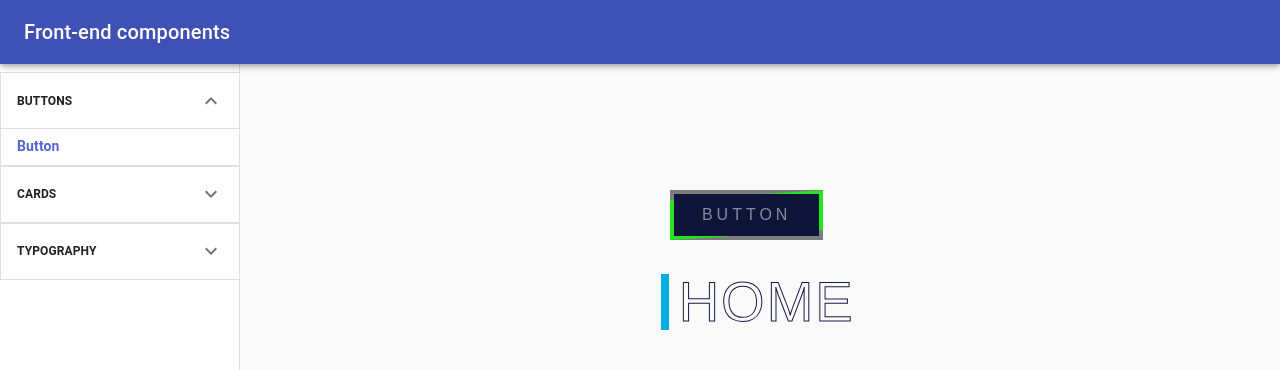
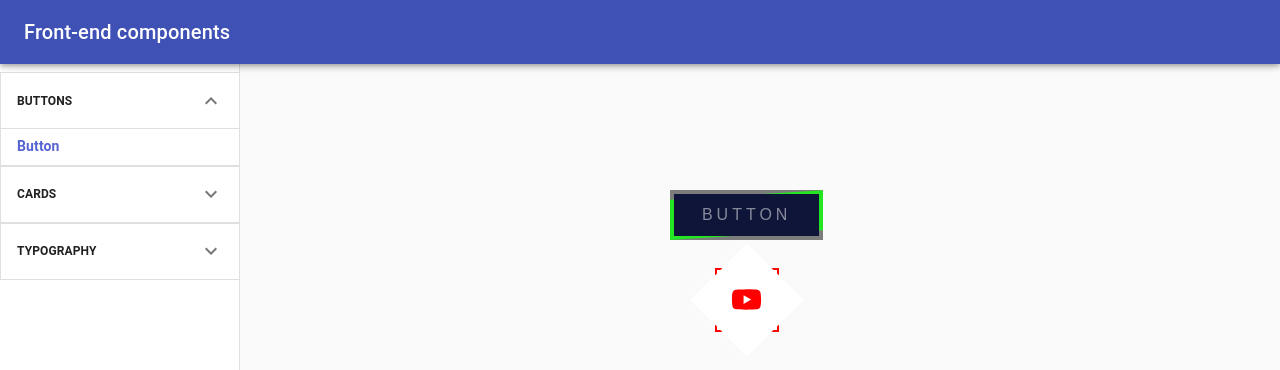
Before and after one commit to Williams25/front-end-components, a Next.js app: page /Buttons in a window 1280 px wide. Shown: the top 370 px of the page. Built offline with nearby package versions, Linux system fonts and the light colour scheme.

Commit message:
renderizando GlowingSocialMedia

```diff
--- a/package.json
+++ b/package.json
@@ -17,7 +17,7 @@
   },
   "lint-staged": {
     "src/**/*": [
-      "yarn lint src"
+      "yarn lint"
     ]
   },
   "dependencies": {
--- a/src/pages/Buttons/index.tsx
+++ b/src/pages/Buttons/index.tsx
@@ -1,11 +1,11 @@
-import { Button, AnimateText } from "src/components";
+import { Button, GlowingSocialMedia } from "src/components";
 import styles from "src/styles/Buttons/styles.module.css";
 
 const Buttons = () => {
   return (
     <div className={styles.container}>
       <Button variant="button-dark" title="Button" />
-      <AnimateText />
+      <GlowingSocialMedia />
     </div>
   );
 };
```
